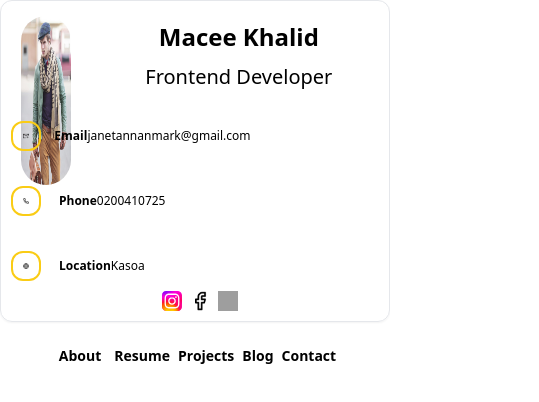
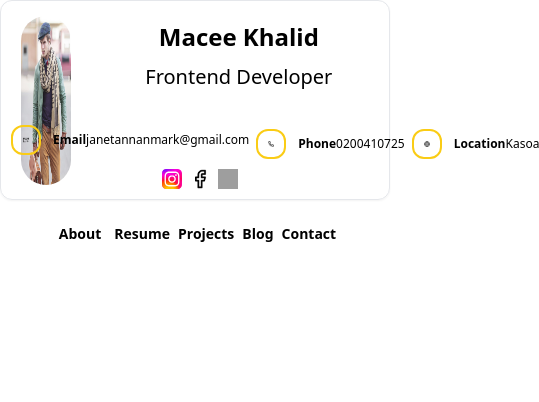
Before and after one commit to JanetMacee/portfolio, a React (Vite) app: page / in a window 390 px wide. Shown: the top 402 px of the page, 539 px wide, since content can reach past the window. Built offline with nearby package versions, Linux system fonts and the light colour scheme; grey boxes are pictures that could not be loaded.

Commit message:
Update Home.css

```diff
--- a/src/Portfolio/Home/Home.css
+++ b/src/Portfolio/Home/Home.css
@@ -31,8 +31,7 @@
 
     .personal-info {
         display: flex;
-        flex-direction: column;
-        column-gap:10px;
+        flex-direction: row;
         gap: 7px; /* Space between Email, Phone, Location */
     }
 
```
